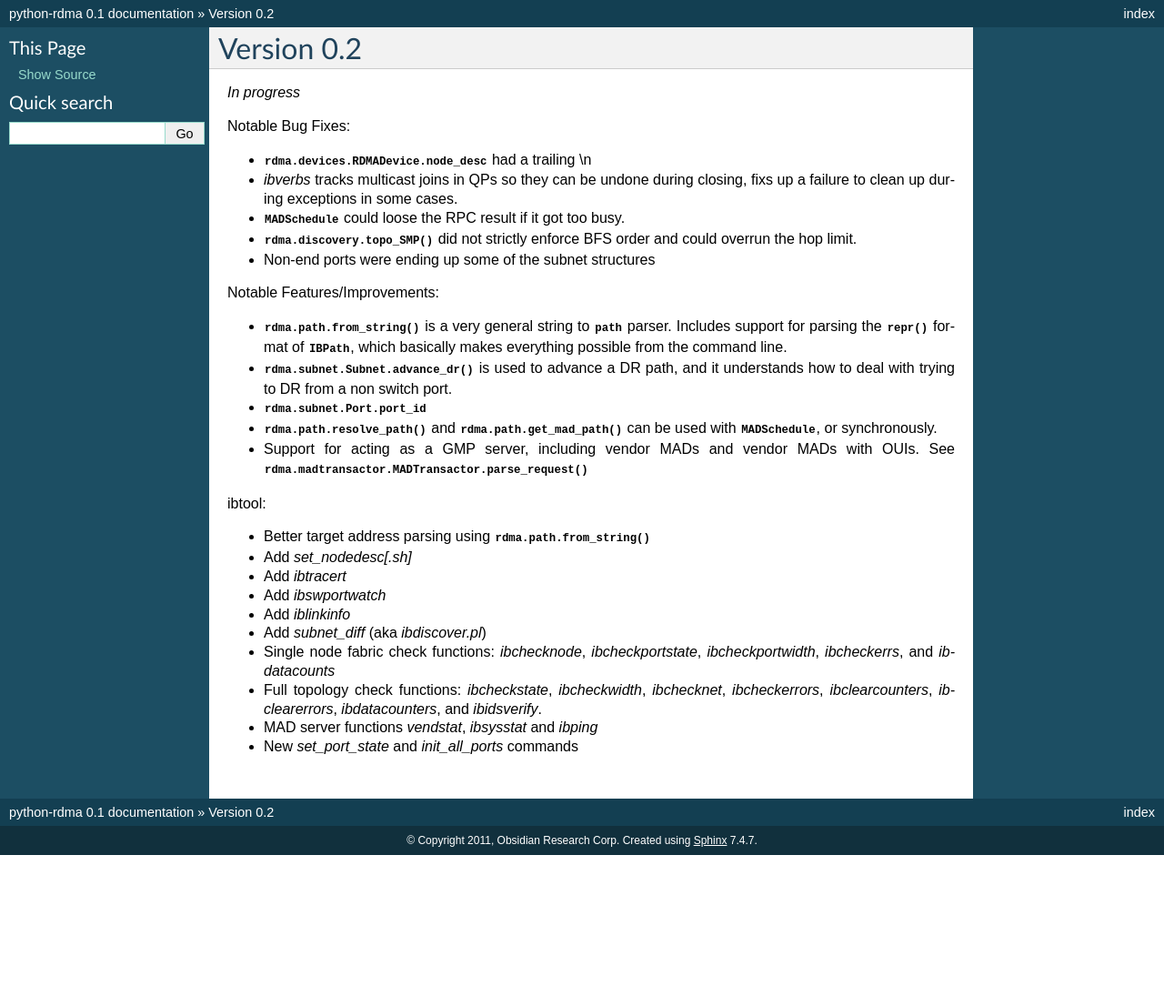
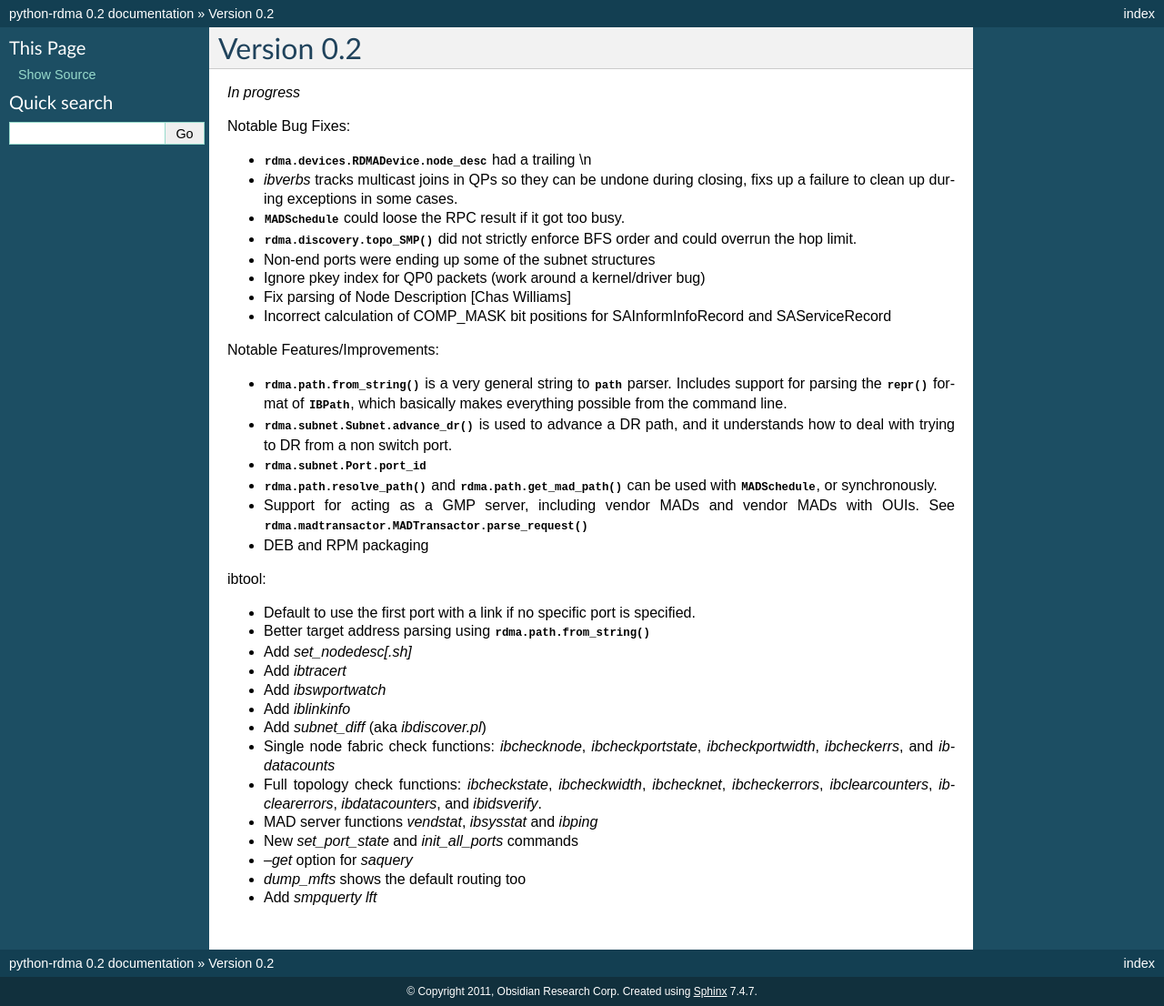
Before and after one commit to jgunthorpe/python-rdma, a Sphinx documentation site: the page built from doc/release-0.2.rst, in a window 1280 px wide. Shown: the whole page at 91% size. Built offline with Sphinx 7.4.7, drawn with Linux system fonts in a browser that asks for light colours; the version number is read from the project's files by our own code; before the commit the page ends 940 px from its top, so only the background shows below that.

Commit message:
Update release notes for v0.2

```diff
--- a/doc/release-0.2.rst
+++ b/doc/release-0.2.rst
@@ -12,6 +12,10 @@ Notable Bug Fixes:
 - :func:`rdma.discovery.topo_SMP` did not strictly enforce BFS order and
   could overrun the hop limit.
 - Non-end ports were ending up some of the subnet structures
+- Ignore pkey index for QP0 packets (work around a kernel/driver bug)
+- Fix parsing of Node Description [Chas Williams]
+- Incorrect calculation of COMP_MASK bit positions for SAInformInfoRecord and
+  SAServiceRecord
 
 Notable Features/Improvements:
 
@@ -26,9 +30,11 @@ Notable Features/Improvements:
   used with :class:`~rdma.sched.MADSchedule`, or synchronously.
 - Support for acting as a GMP server, including vendor MADs and vendor
   MADs with OUIs. See :meth:`rdma.madtransactor.MADTransactor.parse_request`
+- DEB and RPM packaging
 
 ibtool:
 
+- Default to use the first port with a link if no specific port is specified.
 - Better target address parsing using :func:`rdma.path.from_string`
 - Add `set_nodedesc[.sh]`
 - Add `ibtracert`
@@ -42,3 +48,6 @@ ibtool:
   `ibidsverify`.
 - MAD server functions `vendstat`, `ibsysstat` and `ibping`
 - New `set_port_state` and `init_all_ports` commands
+- `--get` option for `saquery`
+- `dump_mfts` shows the default routing too
+- Add `smpquerty lft`
--- a/rdma/__init__.py
+++ b/rdma/__init__.py
@@ -3,7 +3,7 @@ import sys
 import os
 import os.path
 
-__version__ = "0.1";
+__version__ = "0.2";
 
 class RDMAError(Exception):
     '''General exception class for RDMA related errors.'''
```
